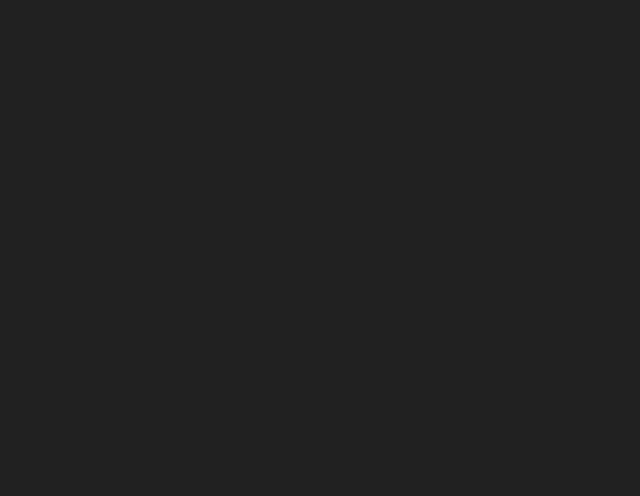
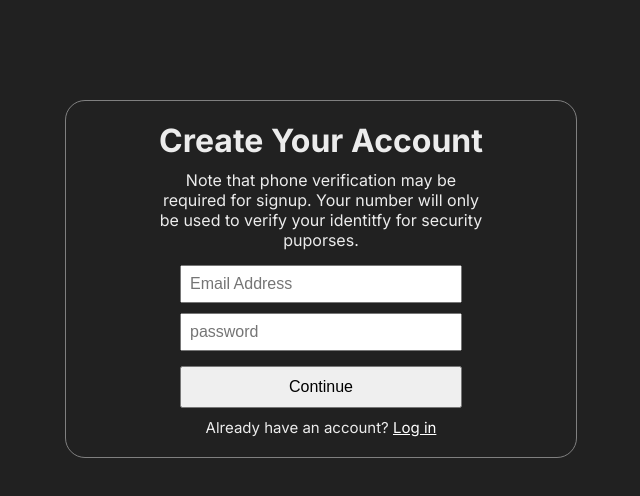
Before and after one commit to Jafar610/AI-FullStack-Journey, a React app in the folder 02_AI_Powered_Application/chatGPT_Clone_Project/frontend/: page / in a window 1280 px wide. Shown: the top 496 px of the page, without its empty margins (319-959 px from the left). Built offline with nearby package versions, Linux system fonts and the light colour scheme; the HTML template or start-up script is replaced by a standard one.

Commit message:
Routing to different page based on there token is implemented. so the system check the user token the it navigate to the chat page.

```diff
--- a/02_AI_Powered_Application/chatGPT_Clone_Project/frontend/src/App.jsx
+++ b/02_AI_Powered_Application/chatGPT_Clone_Project/frontend/src/App.jsx
@@ -1,13 +1,27 @@
+import ChatSharedLayout from "./Components/ChatSharedLayout/ChatSharedLayout";
 import Login from "./pages/Login";
 import Registration from "./pages/Registration";
 import { Routes, Route, Navigate } from "react-router-dom";
 function App() {
-
+  const token = localStorage.getItem("token");
 
   return (
-    <>
-
-    </>
+      <Routes>
+        {
+          !token ? (
+            <>
+             <Route path="/login" element = {<Login/>} />
+             <Route path="/register" element = {<Registration/>} />
+             <Route path="*" element = {<Login/>} />
+            </>
+          ):(
+            <>
+            <Route path="/chat/conversation" element ={<ChatSharedLayout/>} />
+            <Route path="*" element = {<Navigate to="/" />} />
+            </>
+          )
+        }
+      </Routes>
   );
 }
 
```
